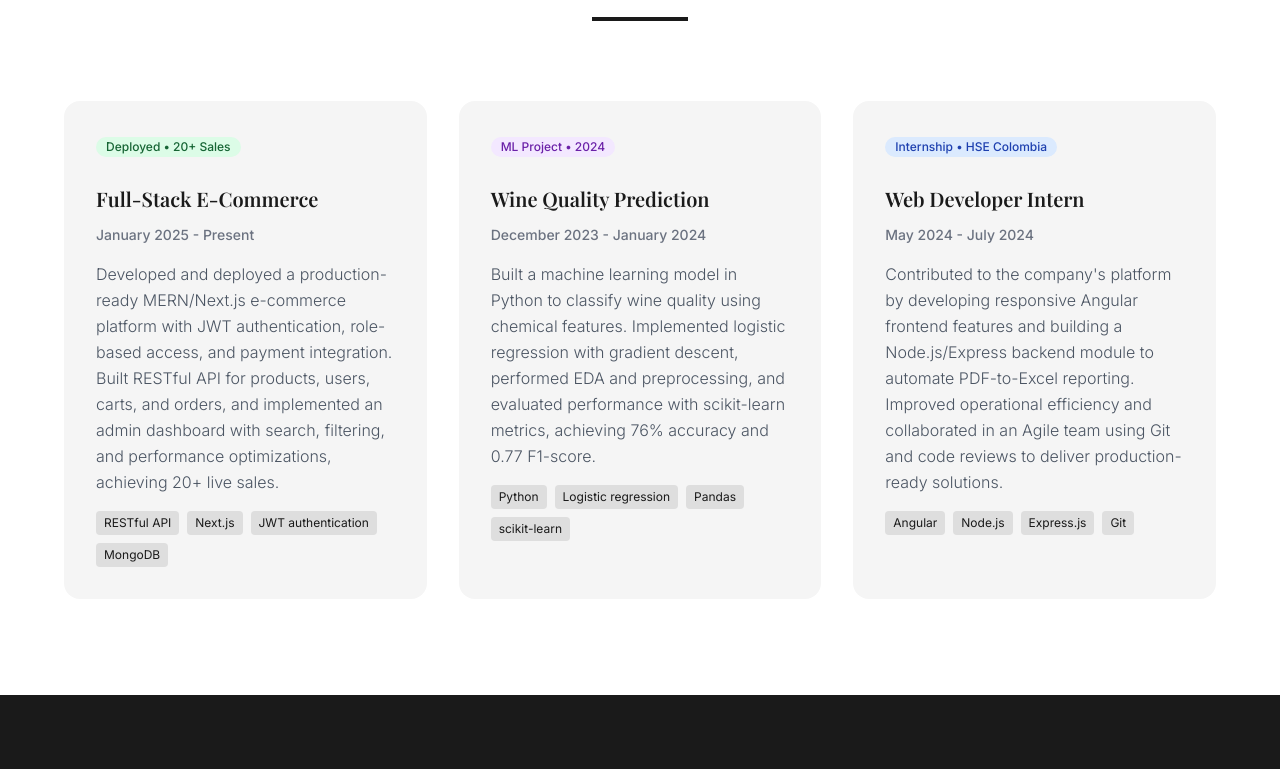
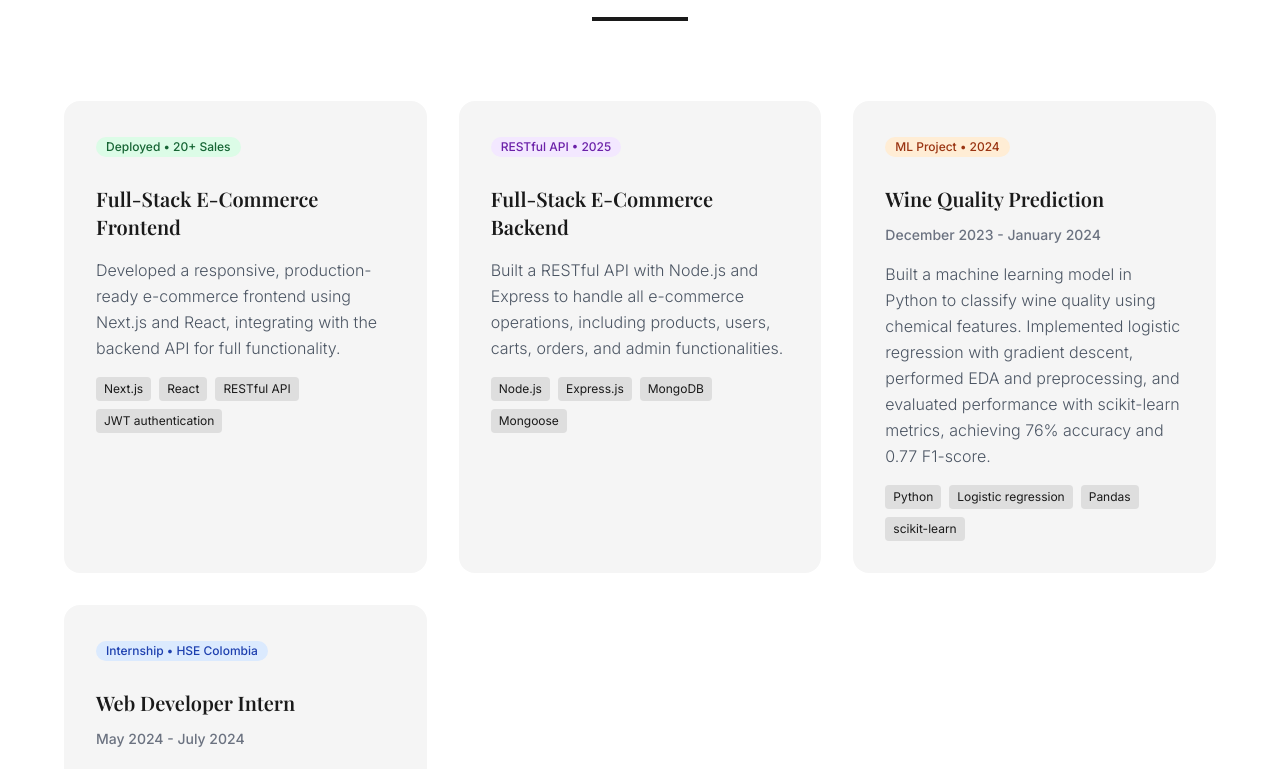
Before and after one commit to Jeann1809/personal-portfolio, a Next.js app: page / in a window 1280 px wide. Shown: the part 1763-2532 px from the top of the page. Built offline with nearby package versions, Linux system fonts and the light colour scheme.

Commit message:
Updated content

```diff
--- a/app/components/ProjectModal.js
+++ b/app/components/ProjectModal.js
@@ -20,8 +20,14 @@ export default function ProjectModal({ project, isOpen, onClose }) {
   }
 
   return (
-    <div className="fixed inset-0 bg-black bg-opacity-50 flex items-center justify-center z-50 p-4">
-      <div className="bg-white rounded-2xl max-w-4xl w-full max-h-[90vh] overflow-y-auto">
+    <div
+      className="fixed inset-0 bg-black bg-opacity-50 flex items-center justify-center z-50 p-4"
+      onClick={onClose}
+    >
+      <div
+        className="bg-white rounded-2xl max-w-4xl w-full max-h-[90vh] overflow-y-auto"
+        onClick={(e) => e.stopPropagation()}
+      >
         {/* Header */}
         <div className="p-6 border-b border-gray-200">
           <div className="flex justify-between items-start">
--- a/app/page.js
+++ b/app/page.js
@@ -15,35 +15,59 @@ export default function Home() {
   // Project data
   const projects = [
     {
-      id: 1,
-      title: 'Full-Stack E-Commerce',
-      period: 'January 2025 - Present',
-      description: 'Developed and deployed a production-ready MERN/Next.js e-commerce platform with JWT authentication, role-based access, and payment integration. Built RESTful API for products, users, carts, and orders, and implemented an admin dashboard with search, filtering, and performance optimizations, achieving 20+ live sales.',
-      techStack: ['RESTful API', 'Next.js', 'JWT authentication','MongoDB', 'Express.js', 'React', 'Node.js', 'JWT', 'Stripe'],
-      features: [
-        'Role-based access control (Admin/Customer)',
-        'JWT authentication and authorization',
-        'Product catalog with search and filters',
-        'Shopping cart and checkout system',
-        'Payment integration with Stripe',
-        'Admin dashboard for inventory management',
-        'Order tracking and management'
-      ],
-      achievements: [
-        '20+ completed sales on live site',
-        'Optimized frontend bundle and API caching',
-        'Improved page load performance'
-      ],
-      images: [
-        '/ecommerce-1.jpg',
-        '/ecommerce-2.jpg',
-        '/ecommerce-3.jpg'
-      ],
-      github: 'https://github.com/yourusername/ecommerce-app',
-      liveDemo: 'https://your-ecommerce-app.com'
+      "id": 1,
+    "title": "Full-Stack E-Commerce Frontend",
+    "description": "Developed a responsive, production-ready e-commerce frontend using Next.js and React, integrating with the backend API for full functionality.",
+    "techStack": ["Next.js", "React", "RESTful API", "JWT authentication", "Stripe"],
+    "features": [
+      "Product catalog with search, filters, and pagination",
+      "Shopping cart & checkout system",
+      "Admin dashboard for inventory management and order tracking",
+      "Responsive design for mobile and desktop",
+      "Optimized for performance and SEO"
+    ],
+    "achievements": [
+      "Optimized frontend bundle and API caching for faster load",
+      "Improved page load performance",
+      "Enabled seamless real-time interaction with backend"
+    ],
+    "images": [
+      "https://i.imgur.com/0s7ZIka.png",
+      "https://i.imgur.com/kkX2iPW.png",
+      "https://i.imgur.com/1iZDd0t.png",
+      "https://i.imgur.com/MUPCzyC.png",
+      'https://i.imgur.com/Yt2A0i1.png',
+      "https://i.imgur.com/PBxCWfn.png"
+    ],
+    "github": "https://github.com/Jeann1809/crochet-frontend",
+    "visitPage": "https://www.marimarcrochet.com"
     },
     {
-      id: 2,
+      "id": 2,
+      "title": "Full-Stack E-Commerce Backend",
+      "description": "Built a RESTful API with Node.js and Express to handle all e-commerce operations, including products, users, carts, orders, and admin functionalities.",
+      "techStack": ["Node.js", "Express.js", "MongoDB", "Mongoose", "JWT authentication", "Stripe"],
+      "features": [
+        "Role-based access control (Admin / Customer)",
+        "CRUD operations for products and users",
+        "Cart management and order processing",
+        "Admin dashboard API endpoints for inventory and order tracking",
+        "Secure authentication and authorization for different user roles"
+      ],
+      "achievements": [
+        "Successfully supported 20+ live sales",
+        "Implemented caching and optimized database queries for better performance",
+        "Secure authentication and authorization for different user roles"
+      ],
+      "images": [
+        'https://i.imgur.com/7KBo7Xk.png',
+        'https://i.imgur.com/qzeGr5Q.png',
+      ],
+      "github": "https://github.com/Jeann1809/crochet-ecommerce-backend",
+
+    },
+    {
+      id: 3,
       title: 'Wine Quality Prediction',
       period: 'December 2023 - January 2024',
       description: 'Built a machine learning model in Python to classify wine quality using chemical features. Implemented logistic regression with gradient descent, performed EDA and preprocessing, and evaluated performance with scikit-learn metrics, achieving 76% accuracy and 0.77 F1-score.',
@@ -72,7 +96,7 @@ export default function Home() {
       github: 'https://github.com/Jeann1809/Wine-Quality-Predictor'
     },
     {
-      id: 3,
+      id: 4,
       title: 'Web Developer Intern',
       period: 'May 2024 - July 2024',
       description: 'Contributed to the company\'s platform by developing responsive Angular frontend features and building a Node.js/Express backend module to automate PDF-to-Excel reporting. Improved operational efficiency and collaborated in an Agile team using Git and code reviews to deliver production-ready solutions.',
@@ -307,10 +331,15 @@ export default function Home() {
                   )}
                   {project.id === 2 && (
                     <span className="inline-block bg-purple-100 text-purple-800 text-xs font-medium px-2.5 py-0.5 rounded-full mb-3">
+                      RESTful API • 2025
+                    </span>
+                  )}
+                  {project.id === 3 && (
+                    <span className="inline-block bg-orange-100 text-orange-800 text-xs font-medium px-2.5 py-0.5 rounded-full mb-3">
                       ML Project • 2024
                     </span>
                   )}
-                  {project.id === 3 && (
+                  {project.id === 4 && (
                     <span className="inline-block bg-blue-100 text-blue-800 text-xs font-medium px-2.5 py-0.5 rounded-full mb-3">
                       Internship • HSE Colombia
                     </span>
```
